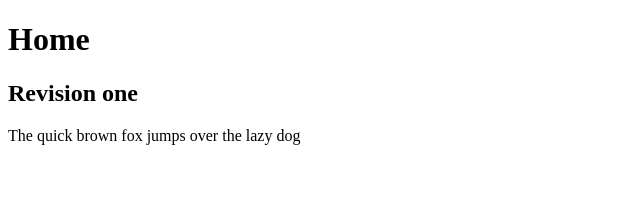
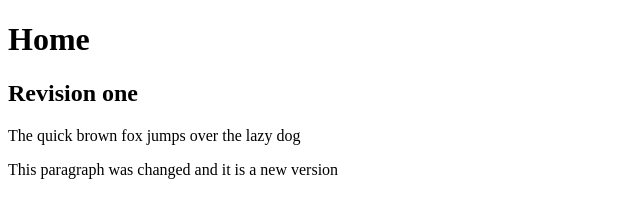
Before and after one commit to rbentivenha/example_files, a plain HTML site: page index.html in a window 1280 px wide. Shown: the whole page, without its empty margins (0-640 px from the left). Drawn offline with Linux system fonts and the light colour scheme.

Commit message:
Revision Two

```diff
--- a/index.html
+++ b/index.html
@@ -13,6 +13,7 @@
         <h1>Home</h1>
         <h2>Revision one</h2>
         <p>The quick brown fox jumps over the lazy dog</p>
+        <p> This paragraph was changed and it is a new version</p>
 
     </body>
 
```
